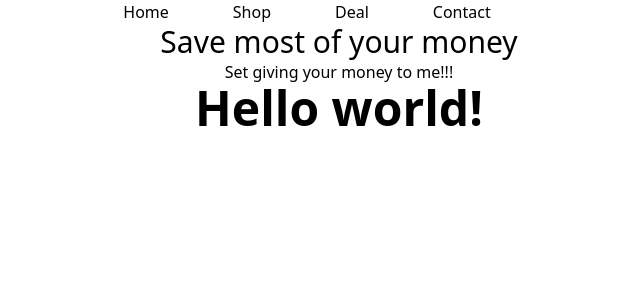
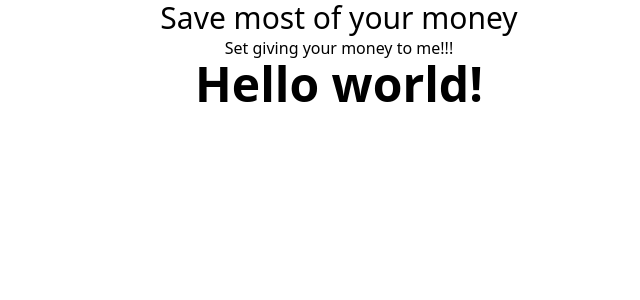
Before and after one commit to mdmehedihasan212/react-with-tailwind, a React (Create React App) app: page / in a window 1280 px wide. Shown: the top 300 px of the page, without its empty margins (301-941 px from the left). Built offline with nearby package versions, Linux system fonts and the light colour scheme.

Commit message:
add transition navbar

```diff
--- a/src/components/Navbar/Navbar.js
+++ b/src/components/Navbar/Navbar.js
@@ -1,9 +1,10 @@
-import React from 'react';
+import React, { useState } from 'react';
 import Link from '../Link/Link';
-import { MenuIcon } from '@heroicons/react/solid'
+import { MenuIcon, XCircleIcon, XCircleIcon as XIcon } from '@heroicons/react/solid'
 
 
 const Navbar = () => {
+    const [open, setOpen] = useState(false);
     const routes = [
         { id: 1, name: 'Home', Link: '/home' },
         { id: 2, name: 'Shop', Link: '/shop' },
@@ -12,10 +13,10 @@
     ]
     return (
         <nav>
-            <div className='w-6 h-6 md:hidden'>
-                <MenuIcon></MenuIcon>
+            <div onClick={() => setOpen(!open)} className='w-6 h-6 md:hidden'>
+                {open ? <XCircleIcon></XCircleIcon> : <MenuIcon></MenuIcon>}
             </div>
-            <ul className='md:flex justify-center'>
+            <ul className={`md:flex justify-center absolute duration-500 ease-in ${open ? 'top-6' : 'top-[-120px]'}`}>
                 {
                     routes.map(route => <Link key={route.id} route={route}></Link>)
                 }
```
Also changed, not shown: 1 other file (tests, documents, lock files or other folders).
